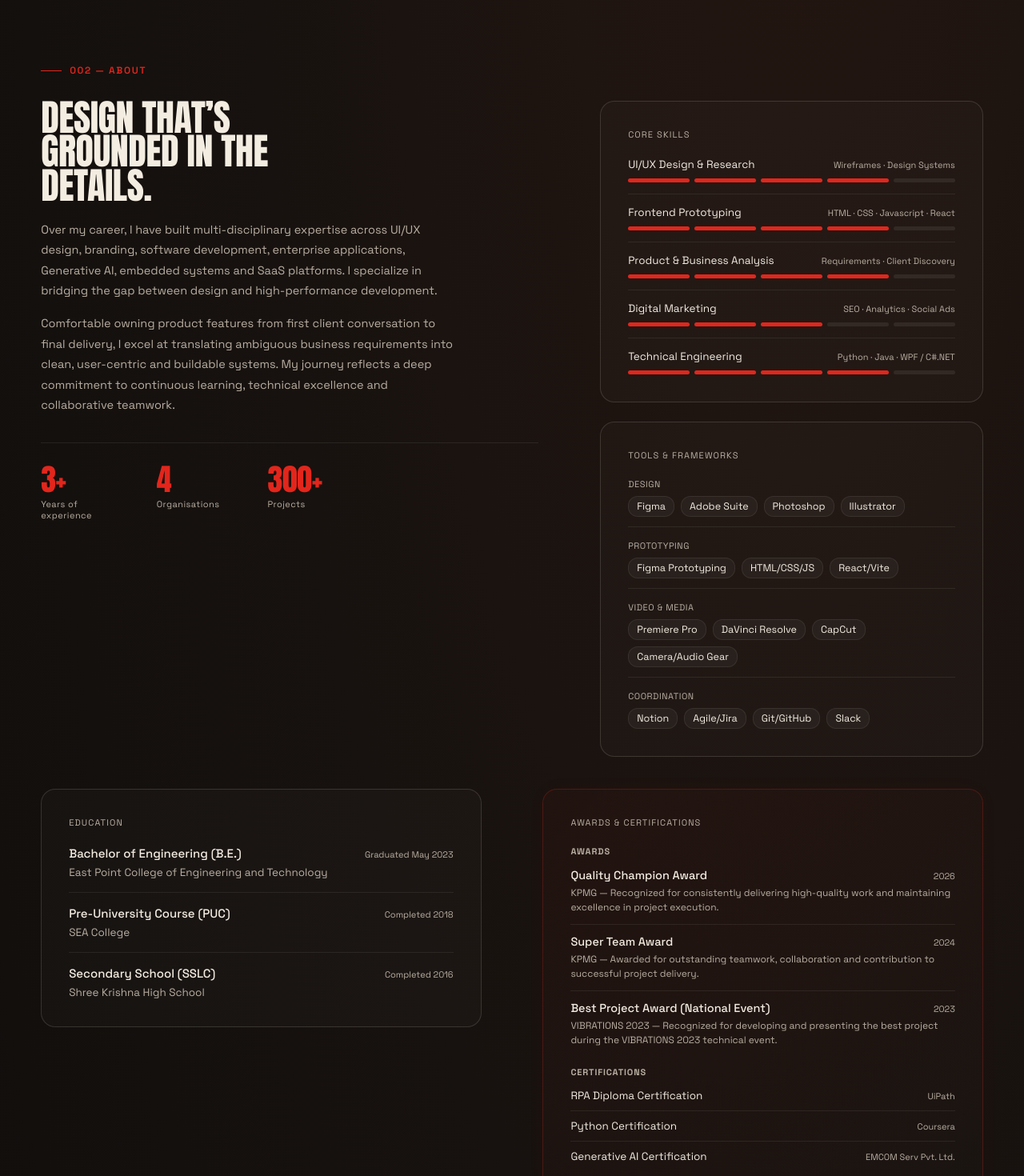
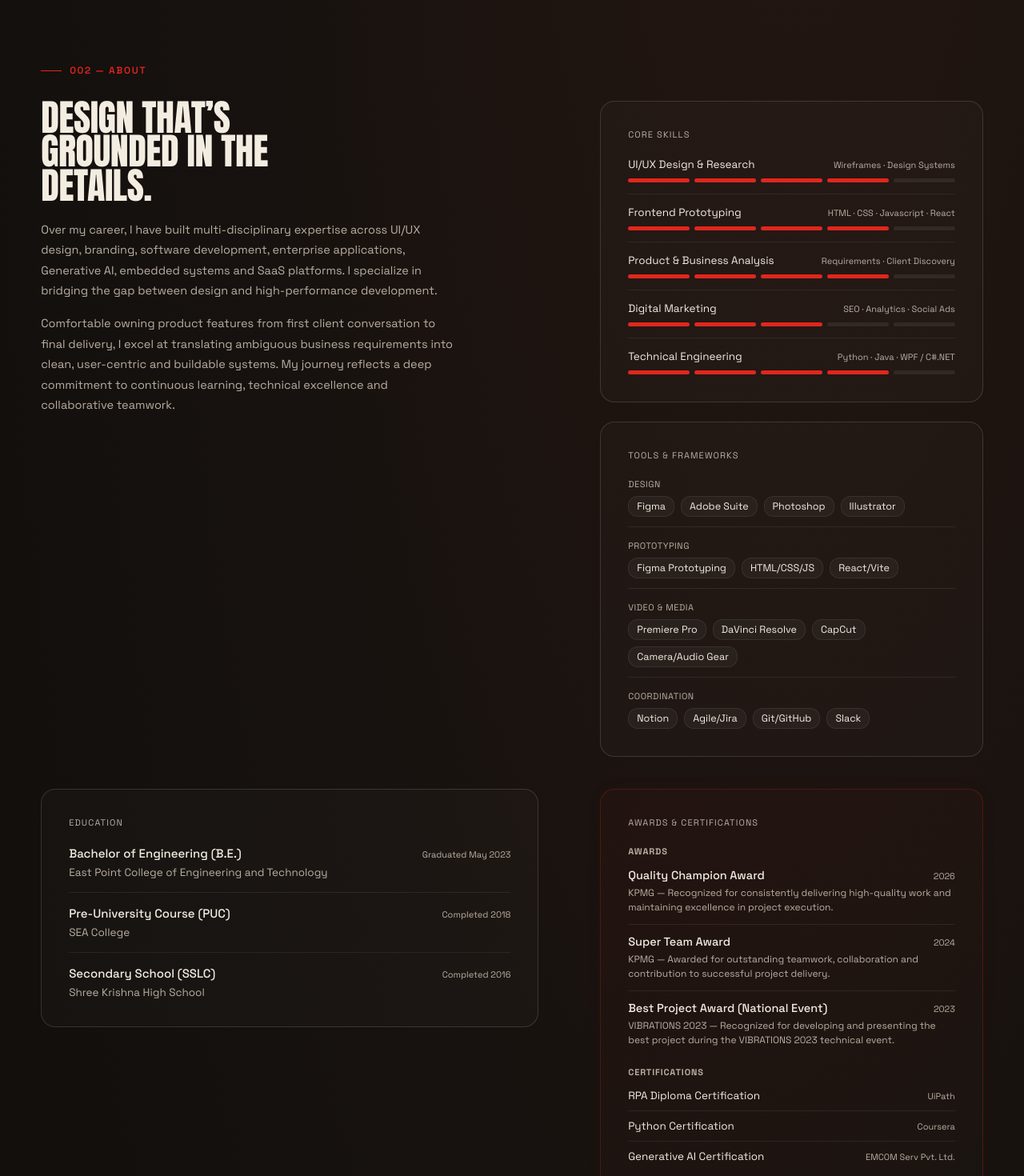
Before and after one commit to amanmishra2000jul-hue/AMANMishra, a React (Vite) app: page / in a window 1280 px wide. Shown: the part 880-2350 px from the top of the page at 80% size. Built offline with nearby package versions, Linux system fonts and the light colour scheme.

Commit message:
feat: remove stats section and align columns on about me page

```diff
--- a/src/components/About.css
+++ b/src/components/About.css
@@ -3,6 +3,7 @@
   display:grid;
   grid-template-columns: 1.3fr 1fr;
   gap: clamp(30px, 6vw, 90px);
+  align-items: start;
 }
 .about-heading{
   font-size: clamp(28px, 4vw, 46px);
@@ -86,8 +87,9 @@
 .about-credentials-grid {
   margin-top: 40px;
   display: grid;
-  grid-template-columns: 1fr 1fr;
+  grid-template-columns: 1.3fr 1fr;
   gap: clamp(30px, 6vw, 90px);
+  align-items: start;
 }
 
 .about-education {
--- a/src/components/About.jsx
+++ b/src/components/About.jsx
@@ -34,15 +34,6 @@ export default function About() {
             {about.paragraphs.map((p, i) => (
               <p key={i} className="about-paragraph">{p}</p>
             ))}
-
-            <div className="about-stats">
-              {about.stats.map((s) => (
-                <div key={s.label} className="about-stat">
-                  <span className="display about-stat-value">{s.value}</span>
-                  <span className="dim about-stat-label">{s.label}</span>
-                </div>
-              ))}
-            </div>
           </motion.div>
 
           <motion.div
```
